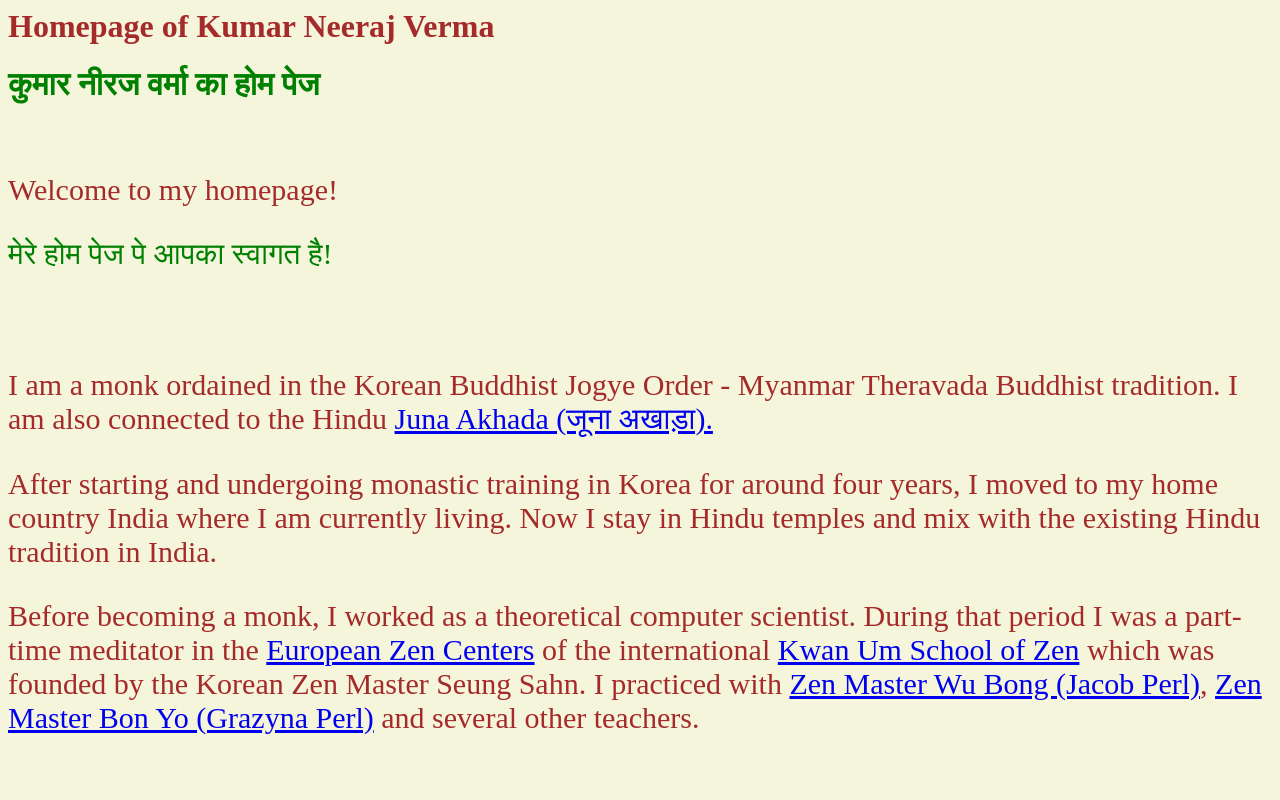
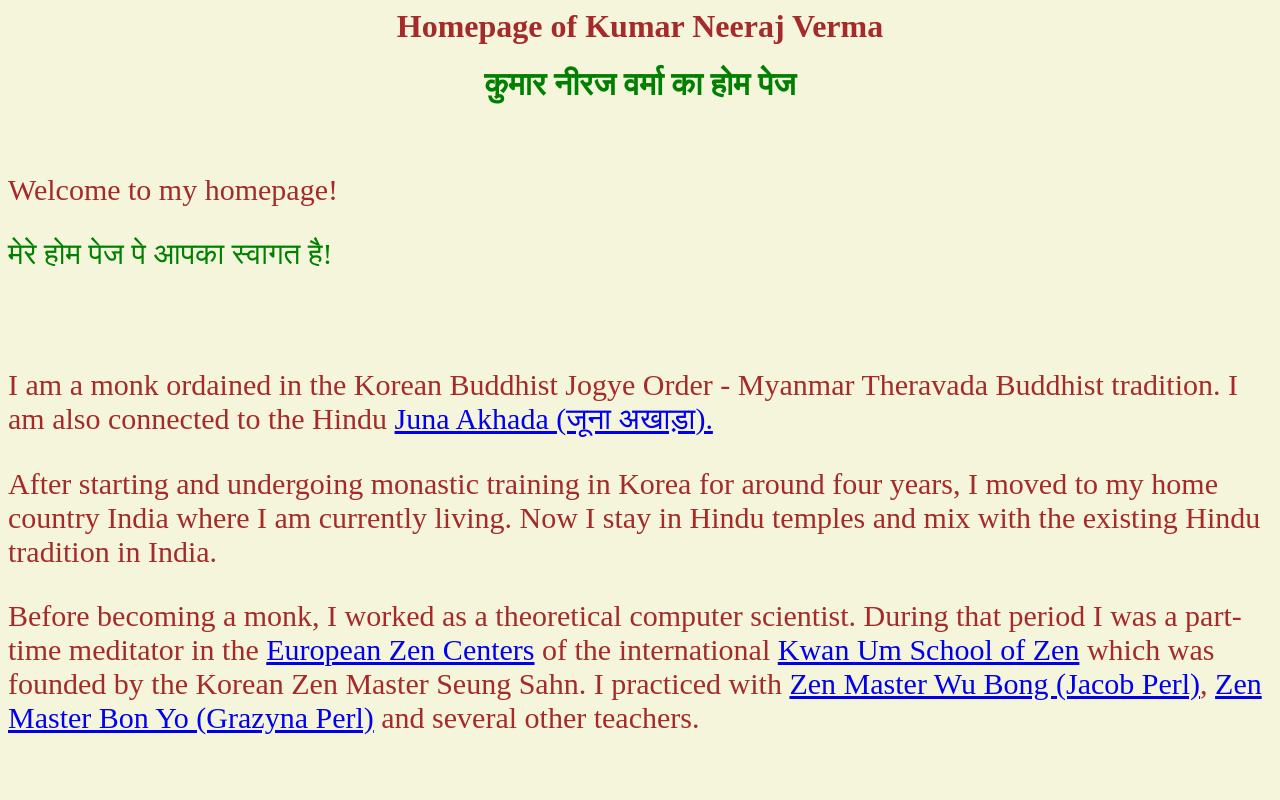
Before and after one commit to buddhapragya/buddhapragya.github.io, a plain HTML site: page index.html in a window 1280 px wide. Shown: the top 800 px of the page. Drawn offline with Linux system fonts and the light colour scheme.

Commit message:
Update index.html

```diff
--- a/index.html
+++ b/index.html
@@ -19,10 +19,11 @@
   </head>
 
   <body>
-    <h1 style="color:brown">
+    <center>  <h1 style="color:brown">
       Homepage of Kumar Neeraj Verma</h1>
       <h1 style="color:green">
       कुमार नीरज वर्मा का होम पेज</h1>
+    </center>
 <br>
 <p style="font-size:30px; color:brown">
     Welcome to my homepage!</p>
```
